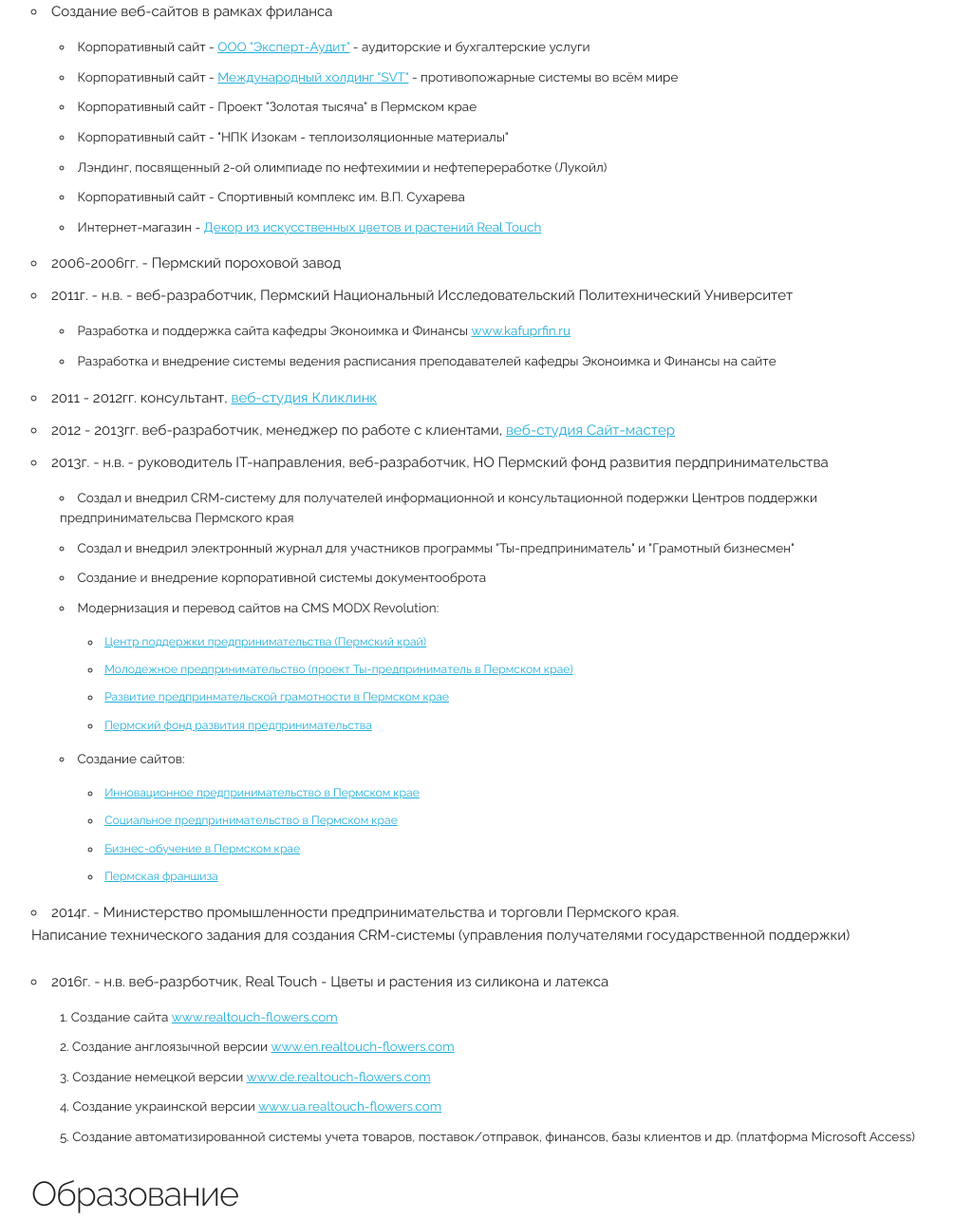
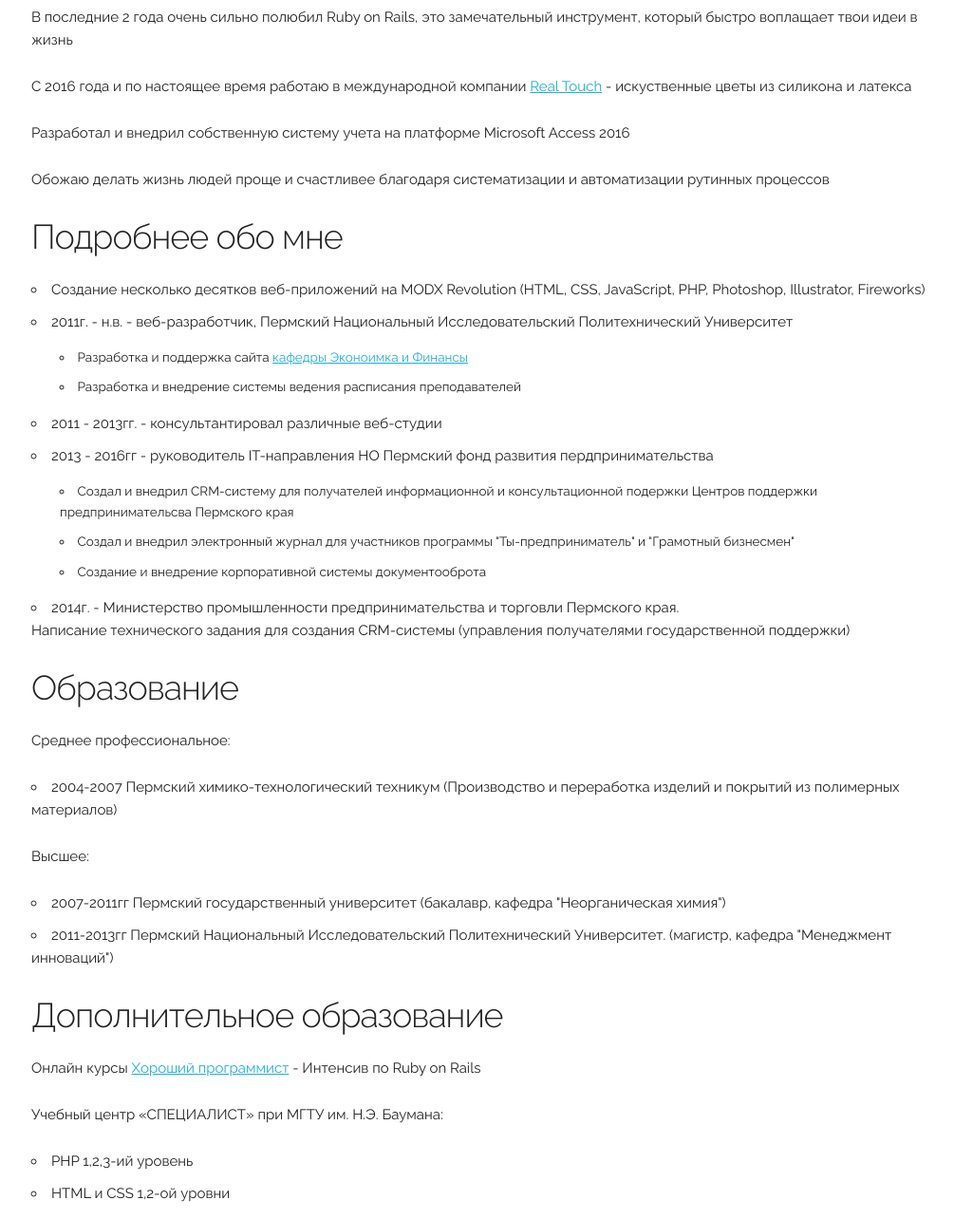
Before and after one commit to Dimaon/cv, a plain HTML site: page index.html in a window 1280 px wide. Shown: the part 482-1766 px from the top of the page at 95% size, without its empty margins (127-1132 px from the left). Drawn offline with Linux system fonts and the light colour scheme.

Commit message:
Update index.html

```diff
--- a/index.html
+++ b/index.html
@@ -13,7 +13,7 @@
       <div class="row">
         <div id="intro">
             <h2>Куликов Дмитрий Владиславович</h2>
-                <p>Ruby, Ruby on Rails, HTML, CSS, JavaScript</p>
+            <p>Ruby, Ruby on Rails, HTML, CSS, JavaScript. Full-stack разработчик</p>
             <img src="https://pp.userapi.com/c623324/v623324765/40a9b/KlpeK4mA3Fo.jpg" width="265px" style="float:left;margin-right: 20px"/>
             <p>Телефон: +7 (977) 822-94-86</p>
             <p>Email: <a href="mailto:kulikov.perm@gmail.com">kulikov.perm@gmail.com</a></p>
@@ -22,71 +22,32 @@
             <p>Место проживания: г. Москва</p>
             <p>Дата рождения: 28.06.1986г</p>
         </div>
+        <h2>Главное обо мне</h2>
+        <p>В последние 2 года очень сильно полюбил Ruby on Rails, это замечательный инструмент, который быстро воплащает твои идеи в жизнь</p>
+        <p>C 2016 года и по настоящее время работаю в международной компании <a href='https://www.realtouch-flowers.com/'>Real Touch</a> - искуственные цветы из силикона и латекса</p>
+        <p>Разработал и внедрил собственную систему учета на платформе Microsoft Access 2016</p>
+        <p>Обожаю делать жизнь людей проще и счастливее благодаря систематизации и автоматизации рутинных процессов</p>
 
-            <div id="work" >
-                <h3>Опыт работы</h3>
+        <div id="work">
+          <h3>Подробнее обо мне</h3>
           <ul>
-                    <li>
-                        Создание веб-сайтов в рамках фриланса
+            <li>Создание несколько десятков веб-приложений на MODX Revolution (HTML, CSS, JavaScript, PHP, Photoshop, Illustrator, Fireworks)</li>
+            <li>2011г. - н.в. - веб-разработчик, Пермский Национальный Исследовательский Политехнический Университет
               <ul>
-                            <li>Корпоративный сайт - <a href="http://www.expert-audit.biz/">ООО "Эксперт-Аудит"</a> - аудиторские и бухгалтерские услуги</li>
-                            <li>Корпоративный сайт - <a href="http://svt-holding.com">Международный холдинг "SVT"</a> - противопожарные системы во всём мире</li>
-                            <li>Корпоративный сайт -  Проект "Золотая тысяча" в Пермском крае</li>
-                            <li>Корпоративный сайт - "НПК Изокам - теплоизоляционные материалы"</li>
-                            <li>Лэндинг, посвященный 2-ой олимпиаде по нефтехимии и нефтепереработке (Лукойл)</li>
-                            <li>Корпоративный сайт - Спортивный комплекс им. В.П. Сухарева</li>
-                            <li>Интернет-магазин - <a href="http://www.realtouch-decor.com/">Декор из искусственных цветов и растений Real Touch</a></li>
+                <li>Разработка и поддержка сайта <a href="http://kafuprfin.ru/">кафедры Эконоимка и Финансы</a></li>
+                <li>Разработка и внедрение системы ведения расписания преподавателей</li>
               </ul>
             </li>
-                    <li>2006-2006гг. - Пермский пороховой завод</li>
-                    <li>
-                        2011г. - н.в. - веб-разработчик, Пермский Национальный Исследовательский Политехнический Университет
-                        <ul>
-                            <li>Разработка и поддержка сайта кафедры Эконоимка и Финансы <a href="http://kafuprfin.ru/">www.kafuprfin.ru</a></li>
-                            <li>Разработка и внедрение системы ведения расписания преподавателей кафедры Эконоимка и Финансы на сайте</li>
-                        </ul>
-                    </li>
-                    <li>2011 - 2012гг. консультант, <a href="http://xn--h1aaebbccr.xn--p1ai/">веб-студия Кликлинк</a></li>
-                    <li>2012 - 2013гг. веб-разработчик, менеджер по работе с клиентами, <a href="http://site-m.ru/">веб-студия Сайт-мастер</a></li>
-                    <li>2013г. - н.в. - руководитель IT-направления, веб-разработчик, НО Пермский фонд развития пердпринимательства
+            <li>2011 - 2013гг. - консультантировал различные веб-студии</li>
+            <li>2013 - 2016гг - руководитель IT-направления НО Пермский фонд развития пердпринимательства
               <ul>
                 <li>Создал и внедрил CRM-систему для получателей информационной и консультационной подержки Центров поддержки предпринимательсва Пермского края</li>
                 <li>Создал и внедрил электронный журнал для участников программы "Ты-предприниматель" и "Грамотный бизнесмен"</li>
                 <li>Создание и внедрение корпоративной системы документооброта</li>
-                            <li>
-                                Модернизация и перевод сайтов на CMS MODX Revolution:
-                                <ul>
-                                    <li><a href="http://xn----jtbvjabi6b9c.xn--p1ai/">Центр поддержки предпринимательства (Пермский край)</a></li>
-                                    <li><a href="http://xn----jtbvjabi6b9c.xn--p1ai/">Молодежное предпринимательство (проект Ты-предприниматель в Пермском крае)</a></li>
-                                    <li><a href="http://xn----7sbefnamhg3agffde3a2aj6o.xn--p1ai/">Развитие предпринмательской грамотности в Пермском крае</a></li>
-                                    <li><a href="http://frp59.ru">Пермский фонд развития предпринимательства</a></li>
-                                </ul>
-
-                            <li>
-                                Создание сайтов:
-                                <ul>
-                                    <li><a href="http://xn--80adrca0aai8e.xn----jtbvjabi6b9c.xn--p1ai/">Инновационное предпринимательство в Пермском крае</a></li>
-                                    <li><a href="http://xn--d1ab0aefd0b.xn----jtbvjabi6b9c.xn--p1ai/">Социальное предпринимательство в Пермском крае</a></li>
-                                    <li><a href="http://xn--80atdl2c.xn----jtbvjabi6b9c.xn--p1ai/">Бизнес-обучение в Пермском крае</a></li>
-                                    <li><a href="http://xn--80aaudyq1a9a.xn----jtbvjabi6b9c.xn--p1ai/">Пермская франшиза</a></li>
-                                </ul>
-                            </li>
-                            </li>
               </ul>
             </li>
             <li>2014г. - Министерство промышленности предпринимательства и торговли Пермского края.
               <p>Написание технического задания для создания CRM-системы (управления получателями государственной поддержки)</p>
-                    </li>
-                    <li>
-                        2016г. - н.в. веб-разрботчик, Real Touch - Цветы и растения из силикона и латекса
-                        <ol>
-                            <li>Создание сайта <a href="https://www.realtouch-flowers.com/">www.realtouch-flowers.com</a></li>
-                            <li>Создание англоязычной верcии <a href="https://www.en.realtouch-flowers.com/">www.en.realtouch-flowers.com</a></li>
-                            <li>Создание немецкой верcии <a href="https://www.de.realtouch-flowers.com/">www.de.realtouch-flowers.com</a></li>
-                            <li>Создание украинской верcии <a href="https://www.ua.realtouch-flowers.com/">www.ua.realtouch-flowers.com</a></li>
-                            <li>Создание автоматизированной системы учета товаров, поставок/отправок, финансов, базы клиентов и др. (платформа Microsoft Access)</li>
-                        </ol>
-
             </li>
           </ul>
         </div>
@@ -99,10 +60,11 @@
           </ul>
           <p>Высшее:</p>
           <ul>
-                    <li>2007-2011 Пермский государственный университет (бакалавр, кафедра "Неорганическая химия")</li>
-                    <li>2011-2013 Пермский Национальный Исследовательский Политехнический Университет. (магистр, кафедра "Менеджмент инноваций")</li>
+              <li>2007-2011гг Пермский государственный университет (бакалавр, кафедра "Неорганическая химия")</li>
+              <li>2011-2013гг Пермский Национальный Исследовательский Политехнический Университет. (магистр, кафедра "Менеджмент инноваций")</li>
           </ul>
           <h3>Дополнительное образование</h3>
+          <p>Онлайн курсы <a href='http://goodprogrammer.ru'>Хороший программист</a> - Интенсив по Ruby on Rails</p>
           <p>Учебный центр «СПЕЦИАЛИСТ» при МГТУ им. Н.Э. Баумана:</p>
           <ul>
             <li>PHP 1,2,3-ий уровень</li>
@@ -123,7 +85,7 @@
           <h3>Навыки</h3>
           <ul>
             <li>HTML, CSS, JavaScript</li>
-                    <li>PHP, MySQL, VBA, Ruby, Ruby on Rails</li>
+            <li>Ruby, Ruby on Rails, PHP, MySQL, VBA</li>
             <li>CMS MODX Revolution</li>
             <li>Автоматизация Google Sheets</li>
             <li>Adobe Photoshop CC2018, Adobe Illustrator CC2018, Adobe Fireworks CS6, Sony Vegas Pro 13.0</li>
@@ -136,7 +98,7 @@
           <p>Удаленная работа в качестве Ruby on Rails разработчика.</p>
           <p>Минимальная оплата труда: 60 000 руб./мес</p>
         </div>
-
+    </div>
   </div>
 </body>
 </html>
```
Lines whose indentation alone changed are shown as unchanged.
